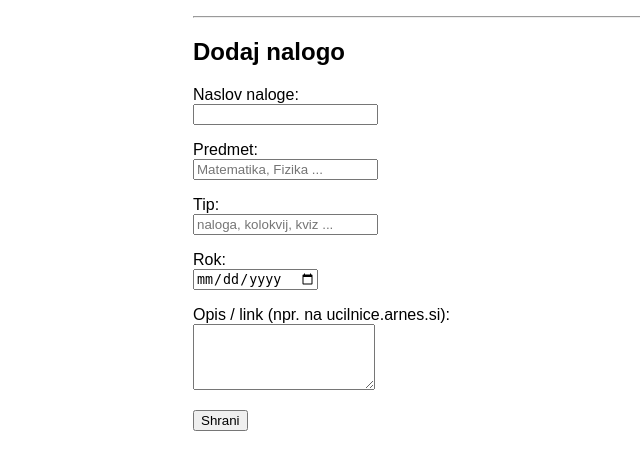
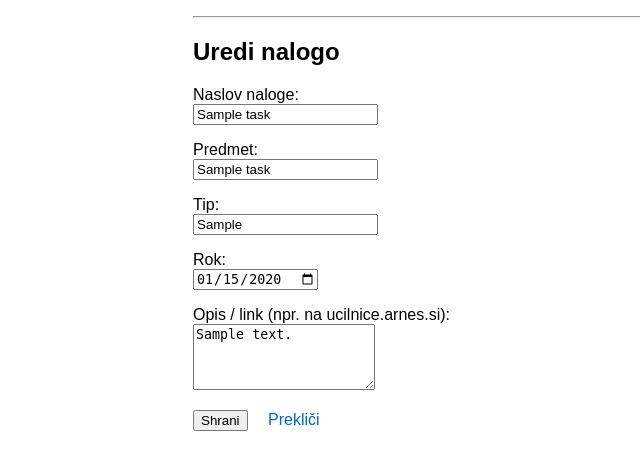
Before and after one commit to jsvnk/school-todo, a Flask app: template templates/add_task.html in a window 1280 px wide. Shown: the part 34-504 px from the top of the page, without its empty margins (47-687 px from the left). Run offline with Flask 3, Linux system fonts and the light colour scheme; the template is opened without the code that fills it: values that come from a table or form of the project are taken from there, others are empty; the visitor is signed in with stand-in values (Sample User, id 1); tables that the repository leaves empty hold one stand-in row (values such as "Sample post").

Commit message:
Add subject filter and edit/delete tasks

```diff
--- a/app.py
+++ b/app.py
@@ -91,13 +91,25 @@ def check_login():
 @app.route("/")
 def index():
     show_done = request.args.get("show_done", "0") == "1"
+    subject_filter = request.args.get("subject", "")
+
+    # seznam vseh predmetov za filter (distinct)
+    subjects = [s[0] for s in db.session.query(Task.subject).distinct().order_by(Task.subject).all()]
 
     query = Task.query.order_by(Task.due_date.asc())
+    if subject_filter:
+        query = query.filter(Task.subject == subject_filter)
     if not show_done:
         query = query.filter(Task.is_done.is_(False))
 
     tasks = query.all()
-    return render_template("index.html", tasks=tasks, show_done=show_done)
+    return render_template(
+        "index.html",
+        tasks=tasks,
+        show_done=show_done,
+        subjects=subjects,
+        subject_filter=subject_filter,
+    )
 
 
 @app.route("/add", methods=["GET", "POST"])
@@ -124,6 +136,34 @@ def add_task():
         return redirect(url_for("index"))
 
     return render_template("add_task.html")
+
+
+@app.route("/edit/<int:task_id>", methods=["GET", "POST"])
+def edit_task(task_id):
+    task = Task.query.get_or_404(task_id)
+
+    if request.method == "POST":
+        task.title = request.form["title"].strip()
+        task.task_type = request.form["task_type"].strip()
+        task.subject = request.form["subject"].strip()
+        due_date_str = request.form["due_date"]
+        task.description = request.form.get("description", "").strip()
+
+        task.due_date = datetime.strptime(due_date_str, "%Y-%m-%d").date()
+
+        db.session.commit()
+        return redirect(url_for("index"))
+
+    # za GET vrnemo formo z že izpolnjenimi podatki
+    return render_template("add_task.html", task=task)
+
+
+@app.route("/delete/<int:task_id>", methods=["POST"])
+def delete_task(task_id):
+    task = Task.query.get_or_404(task_id)
+    db.session.delete(task)
+    db.session.commit()
+    return redirect(url_for("index"))
 
 
 @app.route("/done/<int:task_id>")
--- a/templates/add_task.html
+++ b/templates/add_task.html
@@ -1,35 +1,38 @@
 {% extends "base.html" %}
 {% block content %}
-<h2>Dodaj nalogo</h2>
+<h2>{% if task %}Uredi nalogo{% else %}Dodaj nalogo{% endif %}</h2>
 
 <form method="post">
     <p>
         <label>Naslov naloge:<br>
-            <input type="text" name="title" required>
+            <input type="text" name="title" value="{{ task.title if task else '' }}" required>
         </label>
     </p>
     <p>
         <label>Predmet:<br>
-            <input type="text" name="subject" placeholder="Matematika, Fizika ..." required>
+            <input type="text" name="subject" placeholder="Matematika, Fizika ..." value="{{ task.subject if task else '' }}" required>
         </label>
     </p>
     <p>
         <label>Tip:<br>
-            <input type="text" name="task_type" placeholder="naloga, kolokvij, kviz ..." required>
+            <input type="text" name="task_type" placeholder="naloga, kolokvij, kviz ..." value="{{ task.task_type if task else '' }}" required>
         </label>
     </p>
     <p>
         <label>Rok:<br>
-            <input type="date" name="due_date" required>
+            <input type="date" name="due_date" value="{{ task.due_date.strftime('%Y-%m-%d') if task else '' }}" required>
         </label>
     </p>
     <p>
         <label>Opis / link (npr. na ucilnice.arnes.si):<br>
-            <textarea name="description" rows="4"></textarea>
+            <textarea name="description" rows="4">{{ task.description if task else '' }}</textarea>
         </label>
     </p>
     <p>
         <button type="submit">Shrani</button>
+        {% if task %}
+            <a href="{{ url_for('index') }}" style="margin-left: 1rem;">Prekliči</a>
+        {% endif %}
     </p>
 </form>
 {% endblock %}
```
Also changed, not shown: templates/index.html (+20 -7 lines).
